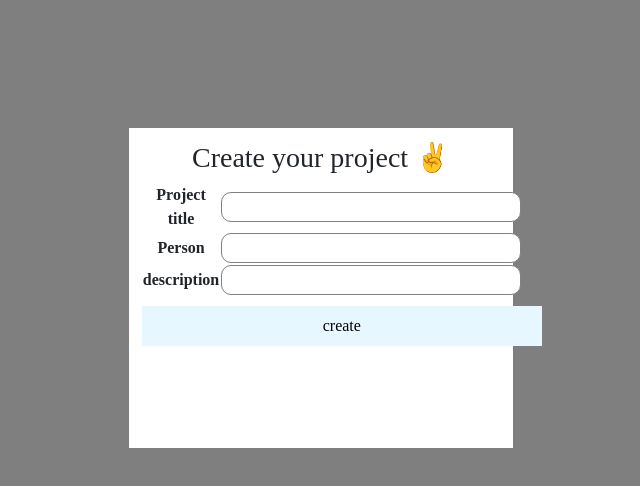
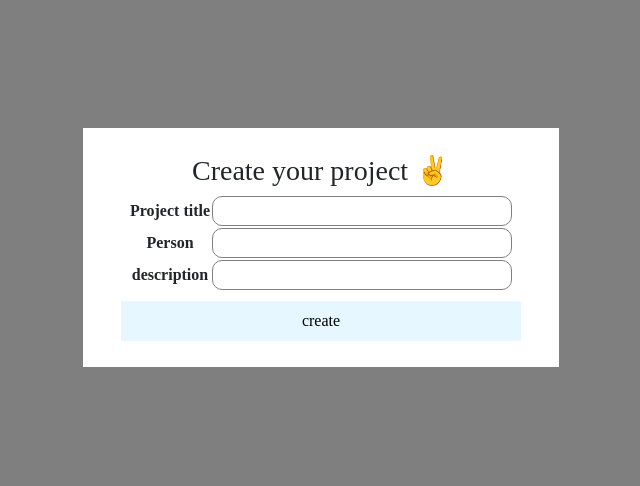
Before and after one commit to team-g-techeer/Frontend, a React (Create React App) app: page /modal in a window 1280 px wide. Shown: the top 486 px of the page, without its empty margins (319-959 px from the left). Built offline with nearby package versions, Linux system fonts and the light colour scheme; the HTML template or start-up script is replaced by a standard one; a web font is replaced by a local one.

Commit message:
Feat: #5 Add Modal

```diff
--- a/src/component/AddProjecModal.js
+++ b/src/component/AddProjecModal.js
@@ -6,9 +6,10 @@ function AddProjectModal() {
         <ModalBackground>
             <div style={{
                 backgroundColor: 'white',
-                width: '30%',
-                height: '40%',
-                padding: '1%',
+                paddingTop: '2%',
+                paddingBottom: '2%',
+                paddingLeft: '3%',
+                paddingRight: '3%',
                 display: 'inline-block',
                 marginTop: '10%'
             }}>
```
Also changed, not shown: src/component/MeetScheduleModal.js (added, +11 -0 lines).
